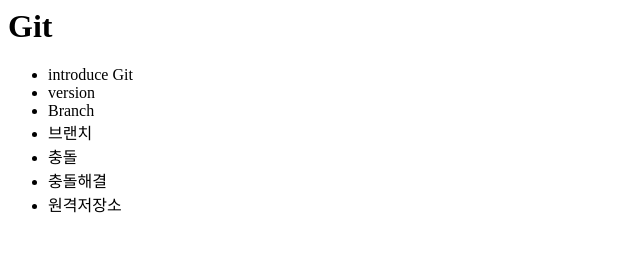
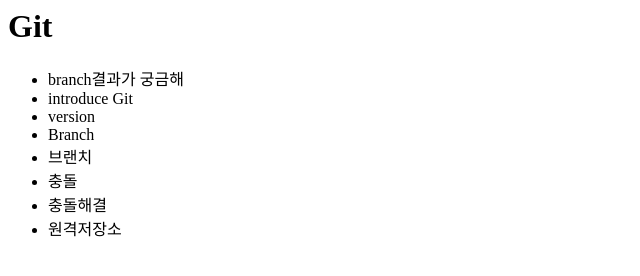
Before and after one commit to yeonsusie/opentutorials_git_susie, a plain HTML site: page index.html in a window 1280 px wide. Shown: the whole page, without its empty margins (0-640 px from the left). Drawn offline with Linux system fonts and the light colour scheme.

Commit message:
master_한줄추가

```diff
--- a/index.html
+++ b/index.html
@@ -8,6 +8,7 @@
             <h1>Git</h1>
         </header>
         <ul>
+            <li>branch결과가 궁금해</li>
             <li>introduce Git</li>
             <li>version</li>
             <li>Branch</li>
```
